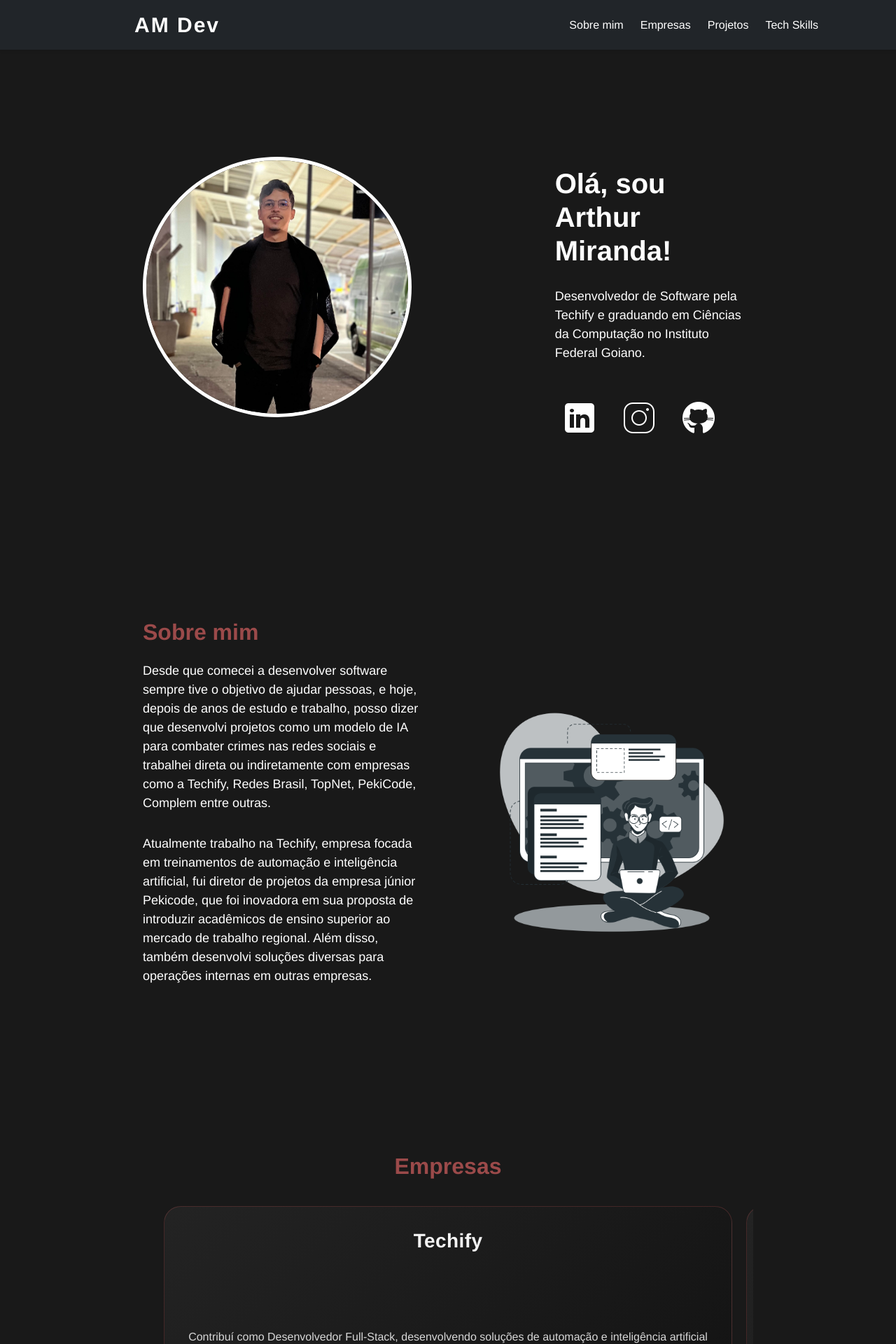
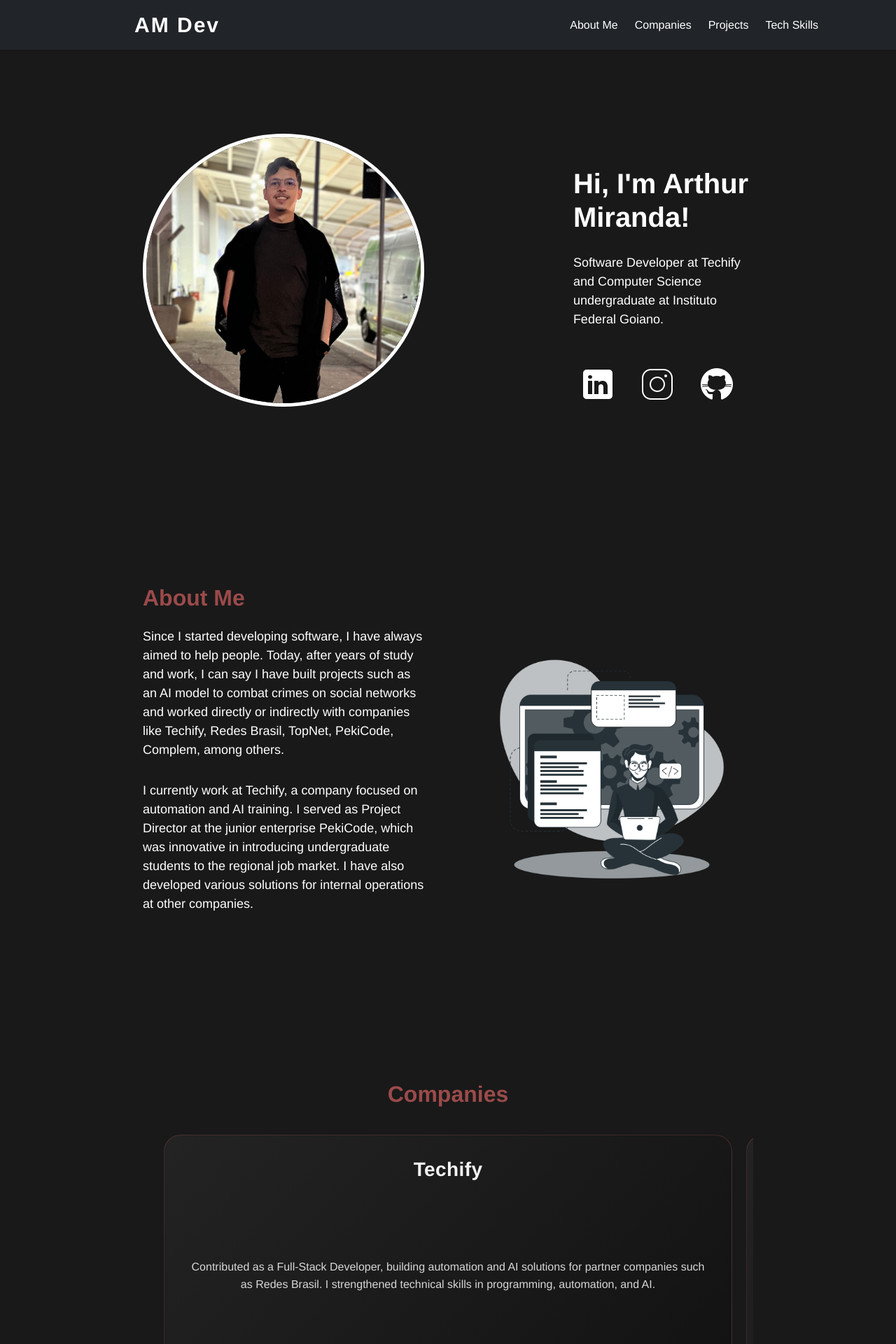
Before and after one commit to devarthurmiranda/vue-portfolio, a Vue app: page / in a window 1280 px wide. Shown: the top 1920 px of the page at 70% size. Built offline with nearby package versions, Linux system fonts and the light colour scheme; the HTML template or start-up script is replaced by a standard one.

Commit message:
Update Language

```diff
--- a/data/about.js
+++ b/data/about.js
@@ -1,7 +1,7 @@
 let about = {
-        title: 'Sobre mim',
-        first_paragraph: 'Desde que comecei a desenvolver software sempre tive o objetivo de ajudar pessoas, e hoje, depois de anos de estudo e trabalho, posso dizer que desenvolvi projetos como um modelo de IA para combater crimes nas redes sociais e trabalhei direta ou indiretamente com empresas como a Techify, Redes Brasil, TopNet, PekiCode, Complem entre outras.',
-        second_paragraph: 'Atualmente trabalho na Techify, empresa focada em treinamentos de automação e inteligência artificial, fui diretor de projetos da empresa júnior Pekicode, que foi inovadora em sua proposta de introduzir acadêmicos de ensino superior ao mercado de trabalho regional. Além disso, também desenvolvi soluções diversas para operações internas em outras empresas.',
+        title: 'About Me',
+        first_paragraph: 'Since I started developing software, I have always aimed to help people. Today, after years of study and work, I can say I have built projects such as an AI model to combat crimes on social networks and worked directly or indirectly with companies like Techify, Redes Brasil, TopNet, PekiCode, Complem, among others.',
+        second_paragraph: 'I currently work at Techify, a company focused on automation and AI training. I served as Project Director at the junior enterprise PekiCode, which was innovative in introducing undergraduate students to the regional job market. I have also developed various solutions for internal operations at other companies.',
         third_paragraph: ''
 }
 
--- a/data/intro.js
+++ b/data/intro.js
@@ -1,6 +1,6 @@
 let intro = {
-    title: "Olá, sou Arthur Miranda!",
-    description: "Desenvolvedor de Software pela Techify e graduando em Ciências da Computação no Instituto Federal Goiano."
+    title: "Hi, I'm Arthur Miranda!",
+    description: "Software Developer at Techify and Computer Science undergraduate at Instituto Federal Goiano."
 
 };
 
--- a/data/orgs.js
+++ b/data/orgs.js
@@ -1,7 +1,7 @@
 let orgs =[
-    { name: 'Techify', link:'https://www.linkedin.com/company/techifybrasil/', occupation: 'Contribuí como Desenvolvedor Full-Stack, desenvolvendo soluções de automação e inteligência artificial para empresas parceiras como a Redes Brasil! Pude desenvolver habilidades técnicas em programação, automação e IA.'},
-    { name: 'PekiCode', link:'https://www.linkedin.com/company/peki-code/', occupation: 'Contribuo como Project Manager e Desenvolvedor Full-Stack, liderando a equipe de desenvolvimento e garantindo a entrega de projetos de alta qualidade. Pude desenvolver habilidades de liderança, teamwork e gestão de pessoas.'},
-    { name: 'TopNet', link:'https://www.facebook.com/topnetprovedordeinternet/?locale=pt_BR', occupation: 'Contribuí como Technical Support respondendo chamados de clientes e configurando roteadores. Pude desenvolver habilidades na área de redes de computadores, resolução de problemas e comunicação.'},
+    { name: 'Techify', link:'https://www.linkedin.com/company/techifybrasil/', occupation: 'Contributed as a Full‑Stack Developer, building automation and AI solutions for partner companies such as Redes Brasil. I strengthened technical skills in programming, automation, and AI.'},
+    { name: 'PekiCode', link:'https://www.linkedin.com/company/peki-code/', occupation: 'Contribute as a Project Manager and Full‑Stack Developer, leading the development team and ensuring the delivery of high‑quality projects. I developed leadership, teamwork, and people management skills.'},
+    { name: 'TopNet', link:'https://www.facebook.com/topnetprovedordeinternet/?locale=pt_BR', occupation: 'Contributed as Technical Support, handling customer tickets and configuring routers. I gained skills in computer networking, troubleshooting, and communication.'},
   ];
 
 export default orgs;
--- a/data/projects.js
+++ b/data/projects.js
@@ -2,42 +2,42 @@
     {
         title: 'Attendant AI',
         img: require('@/assets/projects/attendantai.png'),
-        description: 'Attendant AI utiliza uma arquitetura de multiagentes para realizar atendimento de help desk.',
+        description: 'Attendant AI uses a multi‑agent architecture to perform help desk support.',
         stack: 'N8N, EvolutionAPI',
         link: 'https://privatelink.com'
     },
     {
-        title: 'AI Hatespeech Detection',
+        title: 'AI Hate‑Speech Detection',
         img: require('@/assets/projects/hatespeech.png'),
-        description: 'Análise comparativa de modelos de Inteligência Artificial para detecção de Crimes de Ódio em tempo real',
+        description: 'Comparative analysis of AI models for real‑time hate‑speech crime detection.',
         stack: 'Python',
         link: 'https://privatelink.com'
     },
     {
         title: 'Zapify',
         img: require('@/assets/projects/zapify.png'),
-        description: 'Zapify é uma interface para criação de instâncias de Whatsapp desenvolvida para a empresa Techify.',
+        description: 'Zapify is an interface for creating WhatsApp instances, developed for Techify.',
         stack: 'ReactJS, NodeJS',
         link: 'https://zapify.online'
     },
     {
         title: 'Web Mailer',
         img: require('@/assets/projects/mailer.png'),
-        description: 'Mailer permite que você envie e-mails de formas simples e rápida pela web.',
+        description: 'Mailer lets you send emails easily and quickly on the web.',
         stack: 'Angular, NodeJS',
         link: 'https://github.com/devarthurmiranda/MailingAppContainerization/blob/main/README.md'
     },
     {
         title: 'Hotel RJ',
         img: require('@/assets/projects/riodejaneiro.png'),
-        description: 'Site estilizado de um hotel fictício do Rio de Janeiro.',
+        description: 'Styled website for a fictional hotel in Rio de Janeiro.',
         stack: 'Bootstrap',
         link: 'https://github.com/devarthurmiranda/RioDeJaneiroWebsite/blob/master/README.md'
     },
     {
-        title: 'Post-it',
+        title: 'Post‑it',
         img: require('@/assets/projects/postit.png'),
-        description: 'Post-it é um aplicativo de notas simples e fácil de usar.',
+        description: 'Post‑it is a simple, easy‑to‑use notes app.',
         stack: 'Angular, NodeJS',
         link: 'https://github.com/devarthurmiranda/Post-It-App/blob/main/README.md'
     }
--- a/src/components/Navbar.vue
+++ b/src/components/Navbar.vue
@@ -10,13 +10,13 @@
             <div class="collapse navbar-collapse" id="navbarSupportedContent">
                 <ul class="navbar-nav ms-auto">
                     <li class="nav-item ms-auto mx-2">
-                        <a class="nav-link" href="#about">Sobre mim</a>
+                        <a class="nav-link" href="#about">About Me</a>
                     </li>
                     <li class="nav-item ms-auto mx-2">
-                        <a class="nav-link" href="#organizations">Empresas</a>
+                        <a class="nav-link" href="#organizations">Companies</a>
                     </li>
                     <li class="nav-item ms-auto mx-2">
-                        <a class="nav-link" href="#projects">Projetos</a>
+                        <a class="nav-link" href="#projects">Projects</a>
                     </li>
                     <li class="nav-item ms-auto mx-2">
                         <a class="nav-link" href="#skills">Tech Skills</a>
--- a/src/components/Organizations.vue
+++ b/src/components/Organizations.vue
@@ -1,7 +1,7 @@
 <template>
     <div id="organizations" class="container-sm container">
         <div class="title">
-            <h2>Empresas</h2>
+            <h2>Companies</h2>
         </div>
         <Swiper :pagination="{ dynamicBullets: true }" :modules="modules">
             <SwiperSlide v-for="(org, index) in orgs" :key="index">
--- a/src/components/Projects.vue
+++ b/src/components/Projects.vue
@@ -1,7 +1,7 @@
 <template>
   <div id="projects" class="container container-sm  w-70 p-3">
     <div class="title">
-      <h2>Projetos</h2>
+      <h2>Projects</h2>
     </div>
     <Swiper :pagination="{dynamicBullets: true}" :modules="modules">
       <SwiperSlide v-for="(project, index) in projects" :key="index">
```
